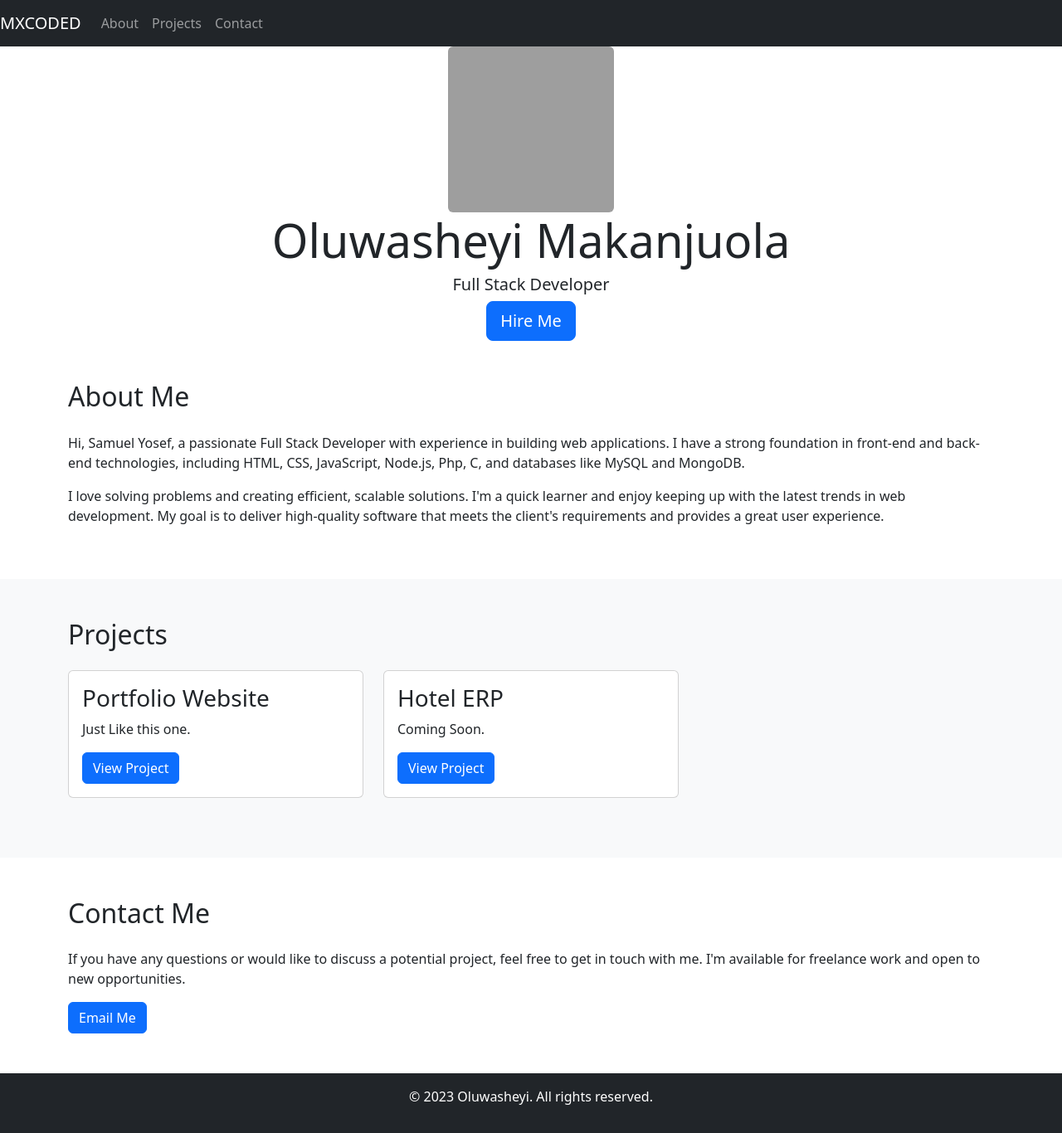
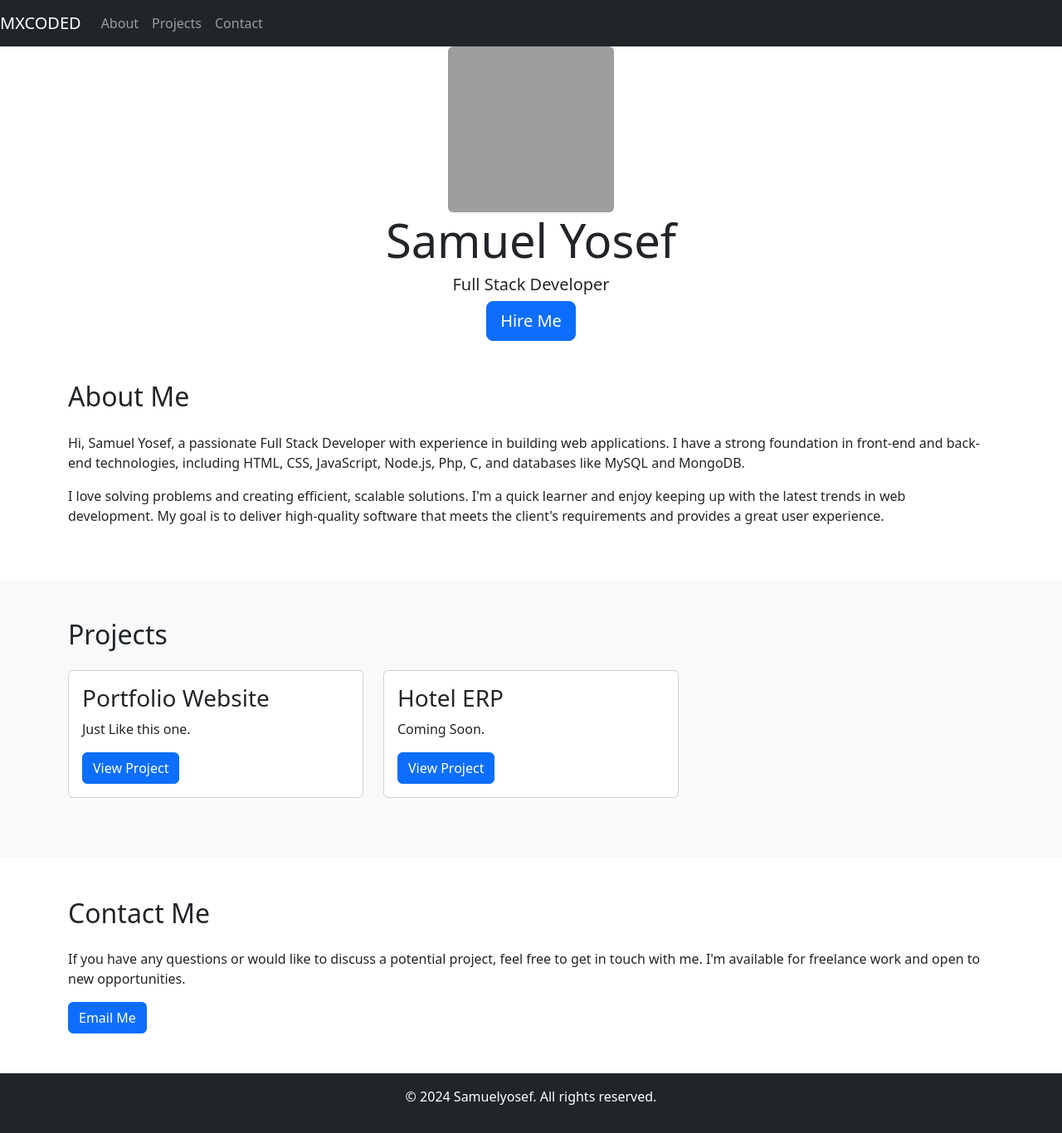
Before and after one commit to SYZBA1/MyLandingPage, a Jekyll site: the page index.html, which Jekyll copies as it is, in a window 1280 px wide. Shown: the whole page at 83% size. Built offline with Jekyll 4.4.1, drawn with Linux system fonts in a browser that asks for light colours; grey boxes are pictures that could not be loaded.

```diff
--- a/index.html
+++ b/index.html
@@ -32,7 +32,7 @@
   <section id="hero" class="jumbotron text-center">
     <div class="container">
       <img class="rounded" src="https://avatars.githubusercontent.com/u/97896663?v=4" alt="MyPhoto">
-      <h1 class="display-4">Oluwasheyi Makanjuola</h1>
+      <h1 class="display-4">Samuel Yosef</h1>
       <h2 class="lead">Full Stack Developer</h2>
       <a href="#contact" class="btn btn-primary btn-lg">Hire Me</a>
     </div>
@@ -86,7 +86,7 @@
   </section>
 
   <footer class="bg-dark text-white text-center py-3">
-    <p>&copy; 2023 Oluwasheyi. All rights reserved.</p>
+    <p>&copy; 2024 Samuelyosef. All rights reserved.</p>
   </footer>
 
   <script src="https://code.jquery.com/jquery-3.6.0.min.js"></script>
```
